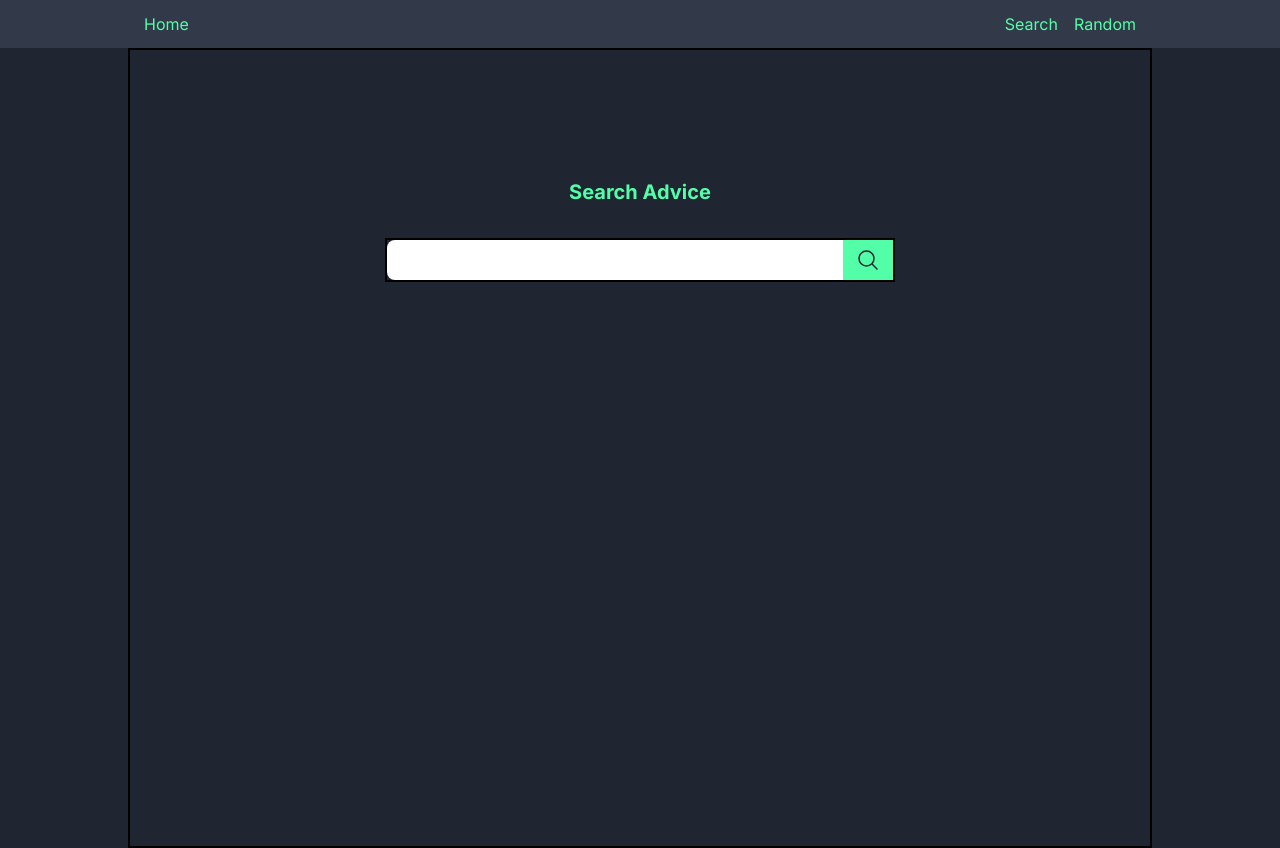
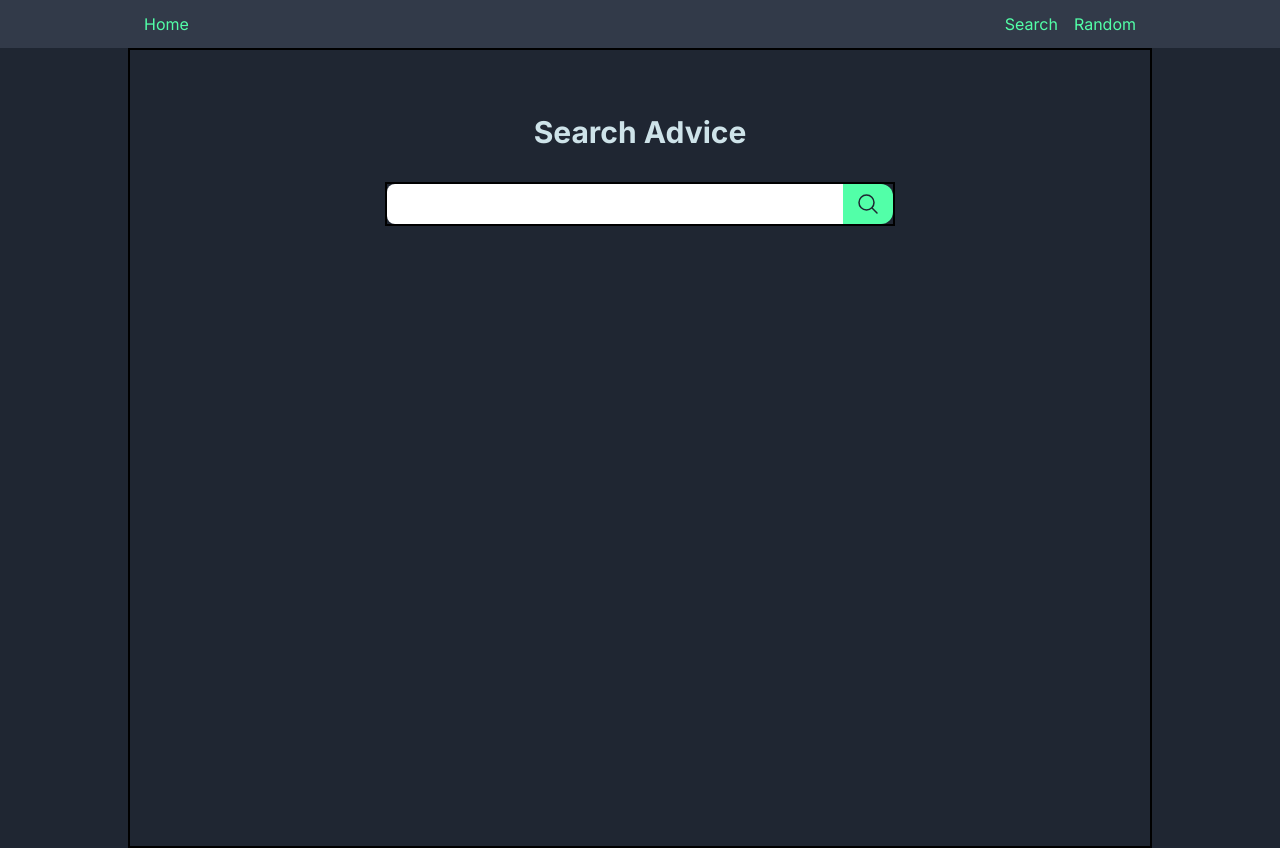
Before and after one commit to Nella1a/nextjs-advice-generator, a Next.js app: page /advice/search in a window 1280 px wide. Built offline with nearby package versions, Linux system fonts and the light colour scheme.

Commit message:
Update css

```diff
--- a/src/app/advice/search/page.tsx
+++ b/src/app/advice/search/page.tsx
@@ -3,14 +3,14 @@
 import MagnifyingGlass from '@/app/components/Icons/MagnifyingGlass';
 import { useEffect, useState } from 'react';
 import useSWR from 'swr';
-import { ErrorMessage, RandomAdvice } from '../random/page';
+import { ErrorMessage, RandomAdviceResponse } from '../random/page';
 import SearchBox from './components/SearchBox';
 import SearchResults from './components/SearchResult';
 
 export interface SearchAdviceResponse {
   total_results: number;
   query: string;
-  slips: RandomAdvice[];
+  slips: RandomAdviceResponse[];
 }
 
 // todo: to many states, find better solution
@@ -55,8 +55,10 @@ const SearchAdvice = () => {
   };
 
   return (
-    <section className="border-2 max-w-screen-lg m-auto h-screen flex flex-col items-center justify-start gap-8">
-      <h1 className="text-xl font-bold text-neon-green mt-32">Search Advice</h1>
+    <section className="border-2 max-w-screen-lg m-auto h-screen flex flex-col items-center justify-start gap-8 overflow-auto">
+      <h1 className="text-3xl font-bold text-light-cyan mt-16">
+        Search Advice
+      </h1>
       <div className="border-2 flex justify-center items-center w-11/12 md:w-6/12">
         <SearchBox
           searchTerm={searchTerm}
@@ -65,7 +67,7 @@ const SearchAdvice = () => {
         />
         <button
           onClick={onClickHandler}
-          className={`w-14 h-10 flex justify-center items-center text-center text-dark-blue font-manrope bg-neon-green font-bold hover:bg-light-cyan`}
+          className={`w-14 h-10 flex justify-center items-center text-center text-dark-blue font-manrope bg-neon-green font-bold rounded-r-xl hover:bg-light-cyan`}
         >
           <MagnifyingGlass />
         </button>
```
